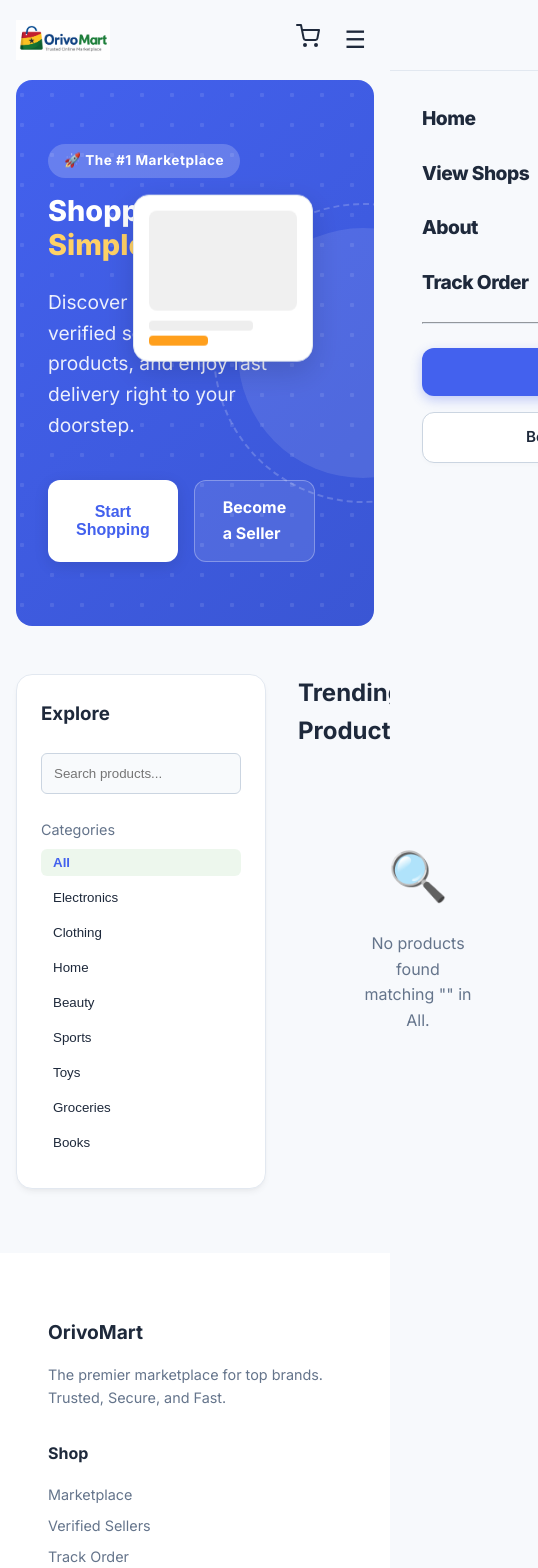
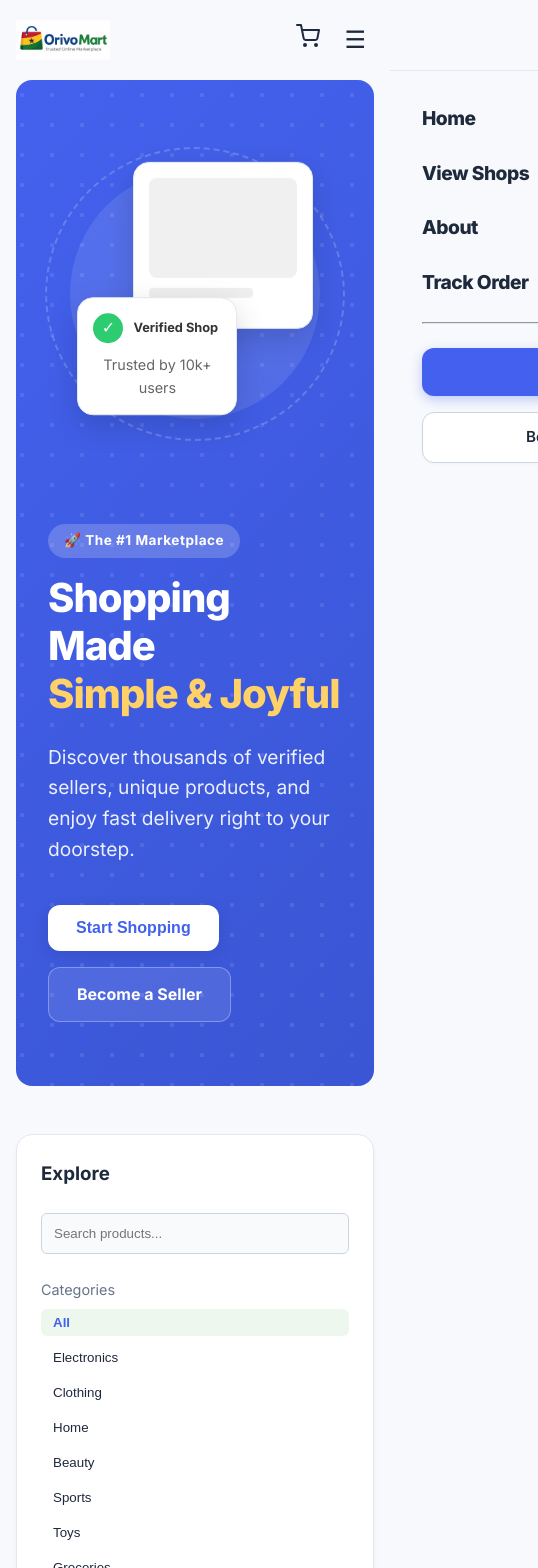
Before and after one commit to abdulgafurissah/orivomart, a Next.js app: page / in a window 390 px wide. Shown: the top 1568 px of the page, 538 px wide, since content can reach past the window. Built offline with nearby package versions, Linux system fonts and the light colour scheme; no server answers; the database is empty.

Commit message:
fix: responsive design for home page mobile view

```diff
--- a/src/app/home-client.tsx
+++ b/src/app/home-client.tsx
@@ -64,10 +64,9 @@ export default function HomeClient({ products, sellers }: { products: any[], sel
                         backgroundSize: '30px 30px'
                     }}></div>
 
-                    <div style={{ display: 'grid', gridTemplateColumns: '1fr 1fr', gap: '3rem', alignItems: 'center', position: 'relative', zIndex: 1 }}>
-
+                    <div className={styles.heroGrid}>
                         {/* Left Content */}
-                        <div className="animate-fade-in">
+                        <div className="animate-fade-in" style={{ textAlign: 'left' }}> {/* Keep text align left on desktop, mobile can override via CSS if needed, but flex-col usually wants centered or left. CSS has text-align: center for mobile */}
                             <SlideIn delay={0.2}>
                                 <span style={{
                                     background: 'rgba(255,255,255,0.2)',
@@ -83,11 +82,11 @@ export default function HomeClient({ products, sellers }: { products: any[], sel
                                 </span>
                             </SlideIn>
                             <SlideIn delay={0.3}>
-                                <h1 style={{
-                                    fontSize: '3.5rem',
+                                <h1 className={styles.heroTitle} style={{
                                     lineHeight: '1.2',
                                     marginBottom: '1.5rem',
                                     fontWeight: '800'
+                                    /* fontSize moved to CSS */
                                 }}>
                                     Shopping Made <br />
                                     <span style={{ color: '#ffd166' }}>Simple & Joyful</span>
@@ -106,7 +105,7 @@ export default function HomeClient({ products, sellers }: { products: any[], sel
                             </SlideIn>
 
                             <SlideIn delay={0.5}>
-                                <div style={{ display: 'flex', gap: '1rem' }}>
+                                <div style={{ display: 'flex', gap: '1rem', flexWrap: 'wrap' }}>
                                     <motion.button
                                         whileHover={{ scale: 1.05 }}
                                         whileTap={{ scale: 0.95 }}
@@ -153,7 +152,7 @@ export default function HomeClient({ products, sellers }: { products: any[], sel
                             initial={{ opacity: 0, scale: 0.8 }}
                             animate={{ opacity: 1, scale: 1 }}
                             transition={{ duration: 0.8, delay: 0.2 }}
-                            style={{ position: 'relative', height: '400px', display: 'flex', justifyContent: 'center', alignItems: 'center' }}
+                            className={styles.heroVisualContainer}
                         >
                             {/* Center Circle */}
                             <motion.div
@@ -164,7 +163,8 @@ export default function HomeClient({ products, sellers }: { products: any[], sel
                                     height: '300px',
                                     borderRadius: '50%',
                                     border: '2px dashed rgba(255,255,255,0.2)',
-                                    position: 'absolute'
+                                    position: 'absolute',
+                                    maxWidth: '100%' // Ensure no overflow
                                 }}
                             />
                             <div style={{
@@ -172,7 +172,8 @@ export default function HomeClient({ products, sellers }: { products: any[], sel
                                 height: '250px',
                                 borderRadius: '50%',
                                 background: 'rgba(255,255,255,0.1)',
-                                position: 'absolute'
+                                position: 'absolute',
+                                maxWidth: '90%'
                             }}></div>
 
                             {/* Floating Card 1 */}
@@ -181,8 +182,8 @@ export default function HomeClient({ products, sellers }: { products: any[], sel
                                 transition={{ duration: 4, repeat: Infinity, ease: "easeInOut" }}
                                 className="glass-panel" style={{
                                     position: 'absolute',
-                                    top: '50px',
-                                    right: '50px',
+                                    top: '10%',
+                                    right: '10%',
                                     padding: '15px',
                                     background: 'white',
                                     color: '#333',
@@ -201,8 +202,8 @@ export default function HomeClient({ products, sellers }: { products: any[], sel
                                 transition={{ duration: 5, repeat: Infinity, ease: "easeInOut", delay: 0.5 }}
                                 className="glass-panel" style={{
                                     position: 'absolute',
-                                    bottom: '60px',
-                                    left: '60px',
+                                    bottom: '10%',
+                                    left: '10%',
                                     padding: '15px',
                                     background: 'white',
                                     color: '#333',
@@ -224,10 +225,10 @@ export default function HomeClient({ products, sellers }: { products: any[], sel
 
             {/* Marketplace Section */}
             <section id="marketplace" style={{ paddingBottom: '4rem' }}>
-                <div style={{ display: 'grid', gridTemplateColumns: '250px 1fr', gap: '2rem' }}>
+                <div className={styles.marketplaceLayout}>
 
                     {/* Sidebar Filters */}
-                    <aside>
+                    <aside className={styles.sidebar}>
                         <div className="glass-panel" style={{ padding: '1.5rem', position: 'sticky', top: '100px' }}>
                             <h3 style={{ marginBottom: '1rem', borderBottom: '1px solid var(--glass-border)', paddingBottom: '0.5rem' }}>Explore</h3>
 
--- a/src/app/page.module.css
+++ b/src/app/page.module.css
@@ -112,6 +112,74 @@
   margin-bottom: 0.5rem;
 }
 
+.heroGrid {
+  display: grid;
+  grid-template-columns: 1fr 1fr;
+  gap: 3rem;
+  align-items: center;
+  position: relative;
+  z-index: 1;
+}
+
+.heroVisualContainer {
+  position: relative;
+  height: 400px;
+  display: flex;
+  justify-content: center;
+  align-items: center;
+}
+
+.marketplaceLayout {
+  display: grid;
+  grid-template-columns: 250px 1fr;
+  gap: 2rem;
+}
+
+.sidebar {
+  /* Sidebar styles if needed */
+}
+
+/* Mobile Responsiveness */
+@media (max-width: 900px) {
+  .heroTitle {
+    font-size: 2.5rem !important; /* Override inline if necessary or applied via class */
+  }
+}
+
+@media (max-width: 768px) {
+  .heroGrid {
+    grid-template-columns: 1fr;
+    text-align: center;
+  }
+
+  .heroVisualContainer {
+    height: 300px; /* Smaller height on mobile */
+    /* Optionally hide complex visual on very small screens or just stack */
+  }
+
+  /* Show visual but scaled? Let's hide for simplicity or stack it */
+  /* Actually, let's keep it but stack it */
+  .heroVisualContainer {
+      display: flex;
+      order: -1; /* visual on top? or bottom? */
+      margin-bottom: 2rem;
+  }
+
+  .marketplaceLayout {
+    grid-template-columns: 1fr;
+  }
+
+  .sidebar {
+    position: relative !important;
+    top: 0 !important;
+    margin-bottom: 2rem;
+  }
+
+  .hero {
+      padding: 2rem 1rem;
+  }
+}
+
 /* Specific for features */
 .featureGrid {
   display: grid;
```
